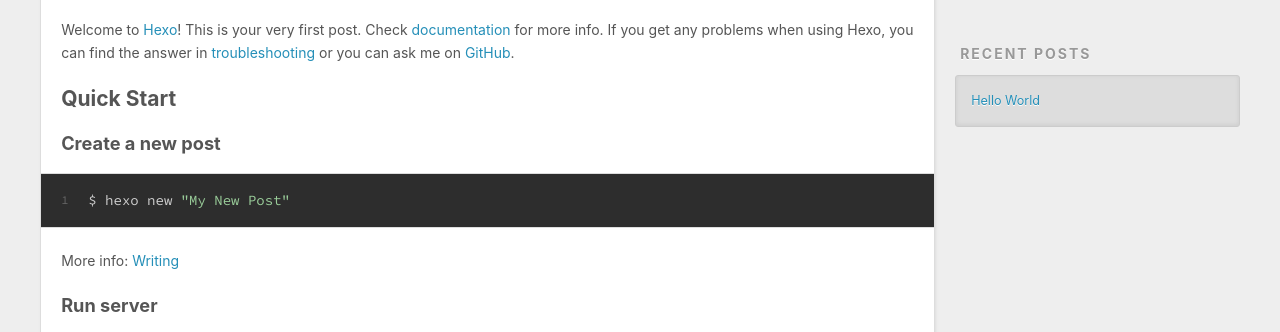
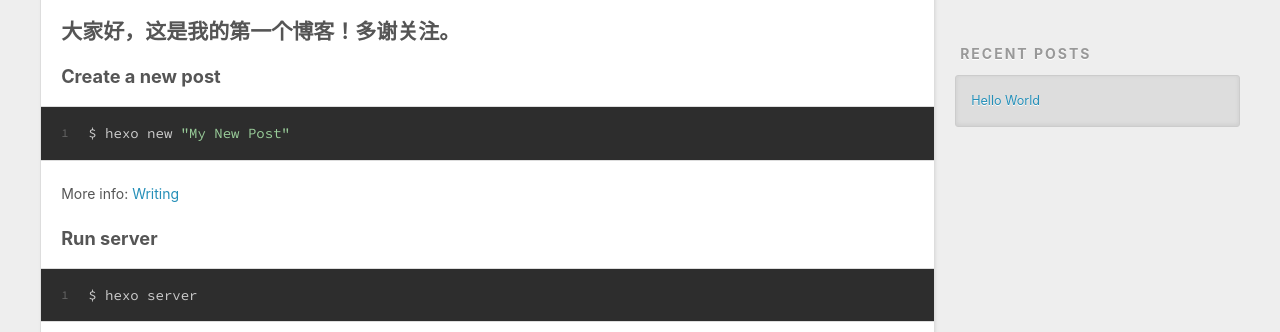
Before and after one commit to Estella-yaya/Estella-yaya.github.io, a plain HTML site: page 2020/11/25/hello-world/index.html in a window 1280 px wide. Shown: the part 434-766 px from the top of the page. Drawn offline with nearby package versions, Linux system fonts and the light colour scheme.

Commit message:
Site updated: 2020-11-26 17:26:29

```diff
--- a/2020/11/25/hello-world/index.html
+++ b/2020/11/25/hello-world/index.html
@@ -7,15 +7,15 @@
 
   <title>Hello World | Hexo</title>
   <meta name="viewport" content="width=device-width, initial-scale=1, maximum-scale=1">
-  <meta name="description" content="Welcome to Hexo! This is your very first post. Check documentation for more info. If you get any problems when using Hexo, you can find the answer in troubleshooting or you can ask me on GitHub. Quick">
+  <meta name="description" content="大家好，这是我的第一个博客！多谢关注。Create a new post1$ hexo new &quot;My New Post&quot;  More info: Writing Run server1$ hexo server  More info: Server Generate static files1$ hexo generate  More info: Generating Dep">
 <meta property="og:type" content="article">
 <meta property="og:title" content="Hello World">
 <meta property="og:url" content="http://example.com/2020/11/25/hello-world/index.html">
 <meta property="og:site_name" content="Hexo">
-<meta property="og:description" content="Welcome to Hexo! This is your very first post. Check documentation for more info. If you get any problems when using Hexo, you can find the answer in troubleshooting or you can ask me on GitHub. Quick">
+<meta property="og:description" content="大家好，这是我的第一个博客！多谢关注。Create a new post1$ hexo new &quot;My New Post&quot;  More info: Writing Run server1$ hexo server  More info: Server Generate static files1$ hexo generate  More info: Generating Dep">
 <meta property="og:locale" content="en_US">
 <meta property="article:published_time" content="2020-11-25T13:56:22.412Z">
-<meta property="article:modified_time" content="2020-11-25T13:56:22.412Z">
+<meta property="article:modified_time" content="2020-11-26T09:25:59.991Z">
 <meta property="article:author" content="John Doe">
 <meta name="twitter:card" content="summary">
 
@@ -88,8 +88,7 @@
 
     <div class="article-entry" itemprop="articleBody">
 
-        <p>Welcome to <a target="_blank" rel="noopener" href="https://hexo.io/">Hexo</a>! This is your very first post. Check <a target="_blank" rel="noopener" href="https://hexo.io/docs/">documentation</a> for more info. If you get any problems when using Hexo, you can find the answer in <a target="_blank" rel="noopener" href="https://hexo.io/docs/troubleshooting.html">troubleshooting</a> or you can ask me on <a target="_blank" rel="noopener" href="https://github.com/hexojs/hexo/issues">GitHub</a>.</p>
-<h2 id="Quick-Start"><a href="#Quick-Start" class="headerlink" title="Quick Start"></a>Quick Start</h2><h3 id="Create-a-new-post"><a href="#Create-a-new-post" class="headerlink" title="Create a new post"></a>Create a new post</h3><figure class="highlight bash"><table><tr><td class="gutter"><pre><span class="line">1</span><br></pre></td><td class="code"><pre><span class="line">$ hexo new <span class="string">&quot;My New Post&quot;</span></span><br></pre></td></tr></table></figure>
+        <h2 id="大家好，这是我的第一个博客！多谢关注。"><a href="#大家好，这是我的第一个博客！多谢关注。" class="headerlink" title="大家好，这是我的第一个博客！多谢关注。"></a>大家好，这是我的第一个博客！多谢关注。</h2><h3 id="Create-a-new-post"><a href="#Create-a-new-post" class="headerlink" title="Create a new post"></a>Create a new post</h3><figure class="highlight bash"><table><tr><td class="gutter"><pre><span class="line">1</span><br></pre></td><td class="code"><pre><span class="line">$ hexo new <span class="string">&quot;My New Post&quot;</span></span><br></pre></td></tr></table></figure>
 
 <p>More info: <a target="_blank" rel="noopener" href="https://hexo.io/docs/writing.html">Writing</a></p>
 <h3 id="Run-server"><a href="#Run-server" class="headerlink" title="Run server"></a>Run server</h3><figure class="highlight bash"><table><tr><td class="gutter"><pre><span class="line">1</span><br></pre></td><td class="code"><pre><span class="line">$ hexo server</span><br></pre></td></tr></table></figure>
```
Also changed, not shown: index.html (+1 -2 lines).
